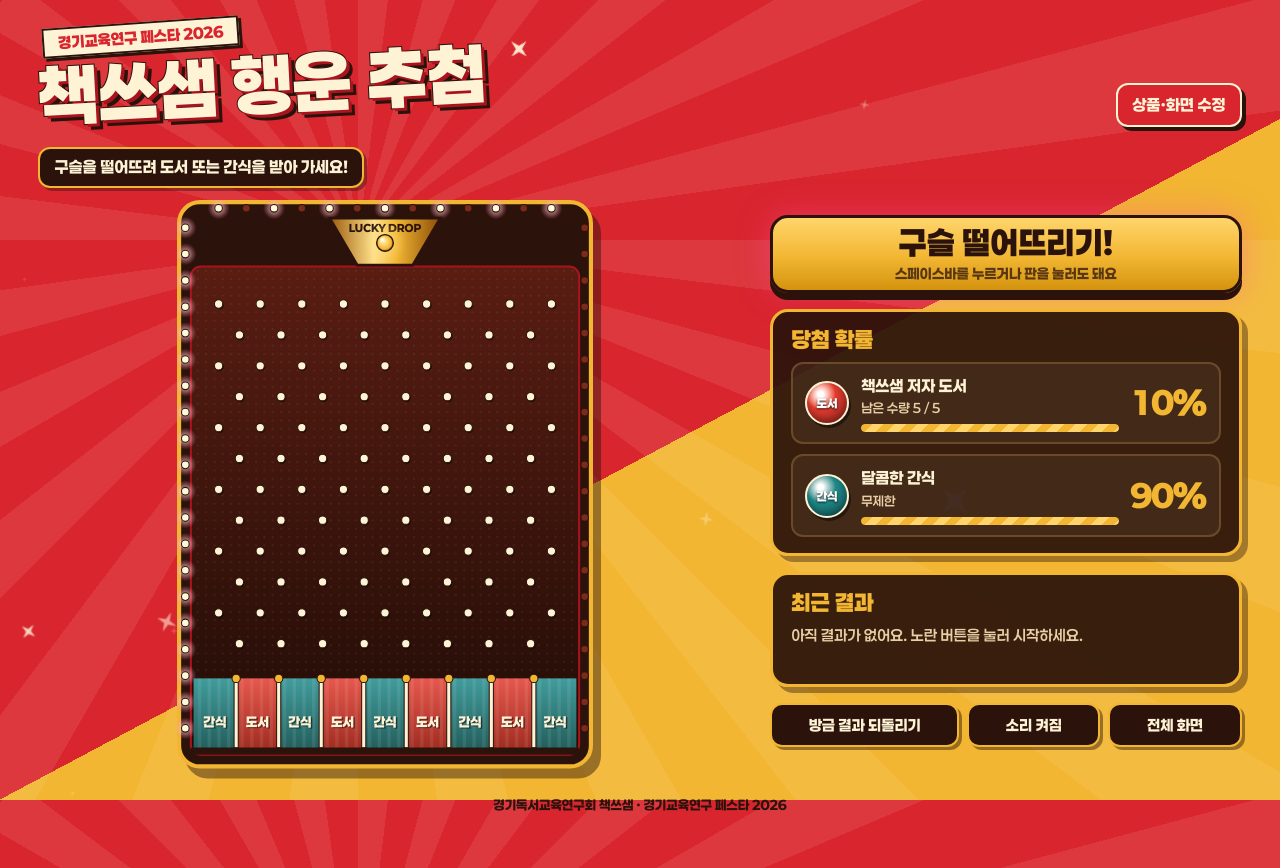
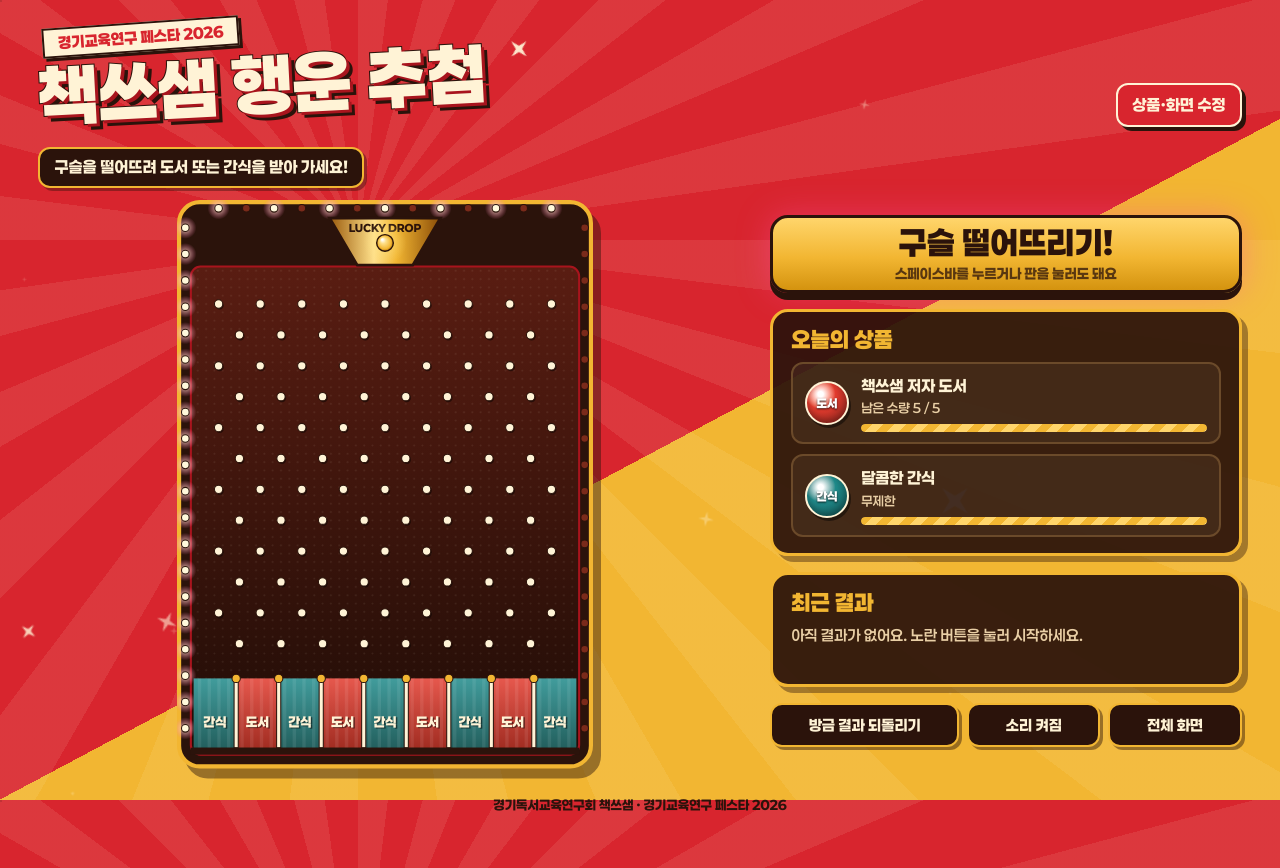
Before and after one commit to shimhuncheol/chaeksseusaem-raffle, a plain HTML site: page index.html in a window 1280 px wide. Drawn offline with Linux system fonts and the light colour scheme; animation ran at ten frames a second.

Commit message:
메인 화면에서 당첨 확률 숨김
Co-Authored-By: Claude Opus 5.5 <noreply@anthropic.com>
Claude-Session: https://claude.ai/code/session_01LEGeCZXJzBhTWVpJVSEuG1

```diff
--- a/index.html
+++ b/index.html
@@ -55,7 +55,7 @@ button:disabled{opacity:.5;cursor:not-allowed}
 @keyframes pop{from{transform:scale(0) rotate(-180deg)}}
 .empty{color:var(--mute);margin:0;font-size:15px}
 .odds{display:grid;gap:10px}
-.orow{display:grid;grid-template-columns:auto minmax(0,1fr) auto;grid-template-rows:auto auto;column-gap:12px;row-gap:6px;align-items:center;padding:10px 12px;border-radius:12px;border:2px solid #6b4a2a;background:rgba(255,243,214,.05)}
+.orow{display:grid;grid-template-columns:auto minmax(0,1fr);grid-template-rows:auto auto;column-gap:12px;row-gap:6px;align-items:center;padding:10px 12px;border-radius:12px;border:2px solid #6b4a2a;background:rgba(255,243,214,.05)}
 .orow .ball{grid-row:1/3}
 .on{font-weight:800;overflow:hidden;text-overflow:ellipsis;white-space:nowrap}
 .on small{display:block;font-weight:600;color:var(--mute);font-size:13px}
@@ -137,7 +137,7 @@ button:disabled{opacity:.5;cursor:not-allowed}
     <aside class="side">
       <button class="go" id="go">구슬 떨어뜨리기!<small>스페이스바를 누르거나 판을 눌러도 돼요</small></button>
       <div class="card">
-        <h2>당첨 확률</h2>
+        <h2>오늘의 상품</h2>
         <div class="odds" id="odds"></div>
       </div>
       <div class="card">
@@ -399,9 +399,9 @@ const hm=t=>{const d=new Date(t);return String(d.getHours()).padStart(2,'0')+':'
 function renderHead(){const t=S.title||DEF.title;$('#title').textContent=t;$('#subtitle').textContent=S.sub||'';document.title=t}
 function renderOdds(){
   const pa=probA();
-  $('#odds').innerHTML=S.prizes.map((p,i)=>{const pct=pa===null?0:(i===0?pa:100-pa),q=+p.qty||0,l=left(p),w=p.unl?100:(q?l/q*100:0);
+  $('#odds').innerHTML=S.prizes.map((p,i)=>{const q=+p.qty||0,l=left(p),w=p.unl?100:(q?l/q*100:0);
     const sub=p.unl?'무제한':`남은 수량 ${l} / ${q}`;
-    return`<div class="orow ${avail(p)?'':'soldout'}">${ballHTML(p.color,shortOf(p))}<span class="on">${esc(p.name)}<small>${avail(p)?sub:'모두 나갔어요'}</small></span><span class="pct">${pct}%</span><span class="bar"><i style="width:${w}%"></i></span></div>`}).join('');
+    return`<div class="orow ${avail(p)?'':'soldout'}">${ballHTML(p.color,shortOf(p))}<span class="on">${esc(p.name)}<small>${avail(p)?sub:'모두 나갔어요'}</small></span><span class="bar"><i style="width:${w}%"></i></span></div>`}).join('');
 }
 function renderBalls(fresh){
   const h=S.hist.slice(-14).reverse();$('#cnt').textContent=S.hist.length?`총 ${S.hist.length}회`:'';
```
